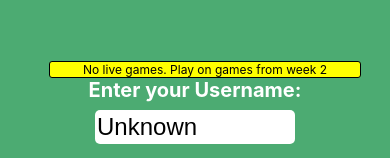
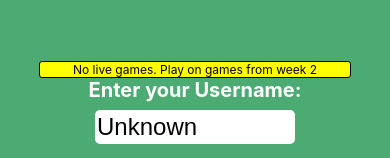
Before and after one commit to Scott-Andermann/guess-that-score, a React (Create React App) app: page / in a window 390 px wide. Shown: the top 158 px of the page. Built offline with nearby package versions, Linux system fonts and the light colour scheme; no server answers.

Commit message:
fix typo

```diff
--- a/src/App.css
+++ b/src/App.css
@@ -159,7 +159,7 @@ footer {
     position: relative;
     width: 80%;
     top: 0;
-    left: o;
+    left: 0;
     margin: auto;
     font-size: 0.75rem;
   }
```
